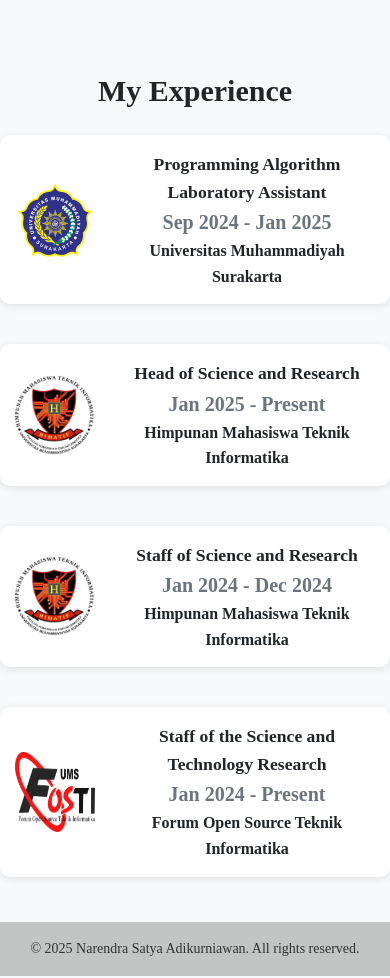
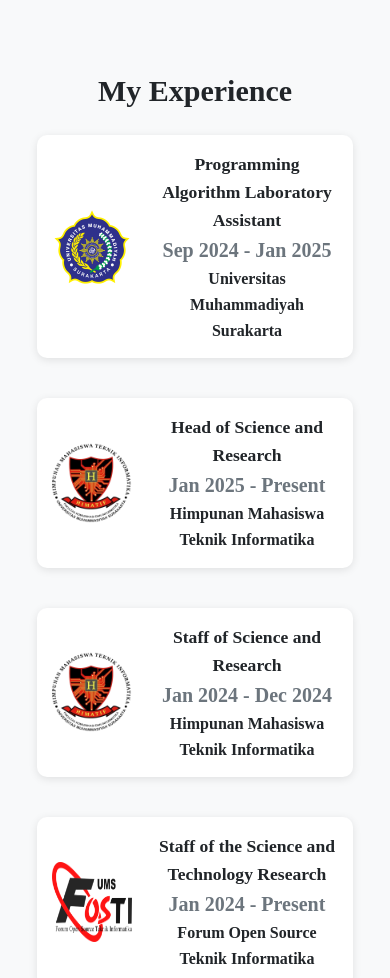
Before and after one commit to narendrasatyaa/uji-coba-hosting-website, a plain HTML site: page index.html in a window 390 px wide. Shown: the part 893-1871 px from the top of the page. Drawn offline with Linux system fonts and the light colour scheme; some icons are missing; a web font is replaced by a local one.

Commit message:
Update style.css

```diff
--- a/style.css
+++ b/style.css
@@ -359,6 +359,14 @@
             font-size: 24px;
             cursor: pointer;
         }
+         .experience-container {
+        padding: 0 5%;
+    }
+
+    .experience-card {
+        flex: 1 1 100%;
+        max-width: 90%;
+    }
         .projects-card {
             flex-direction: column;
             align-items: center;
```
